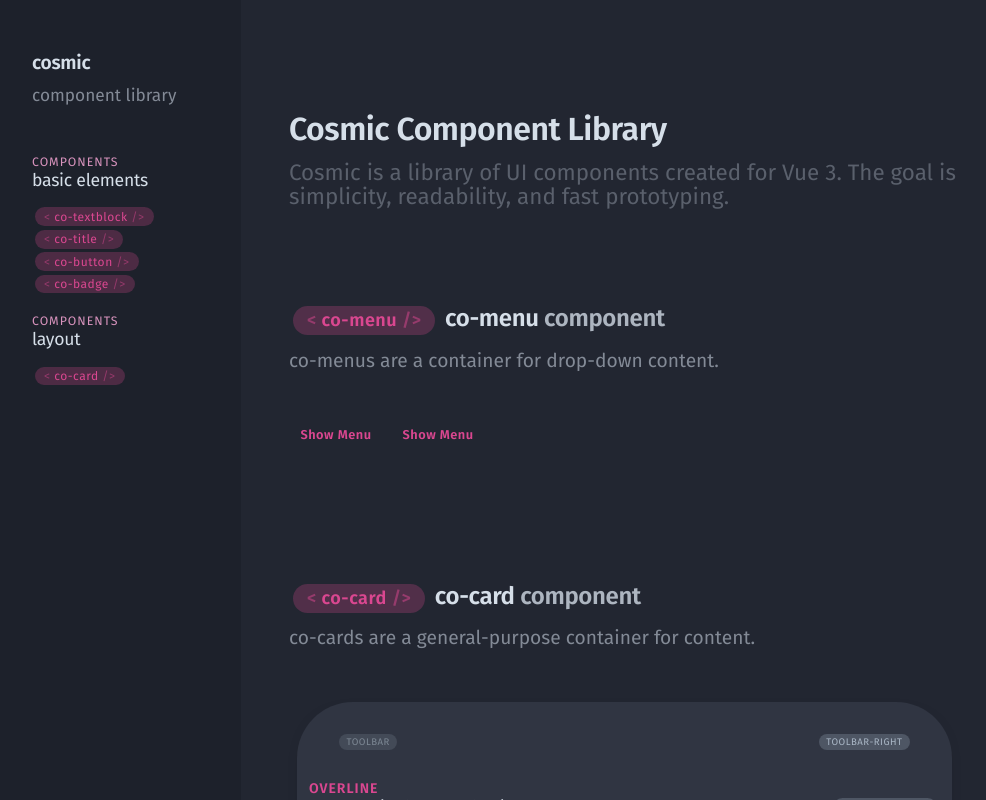
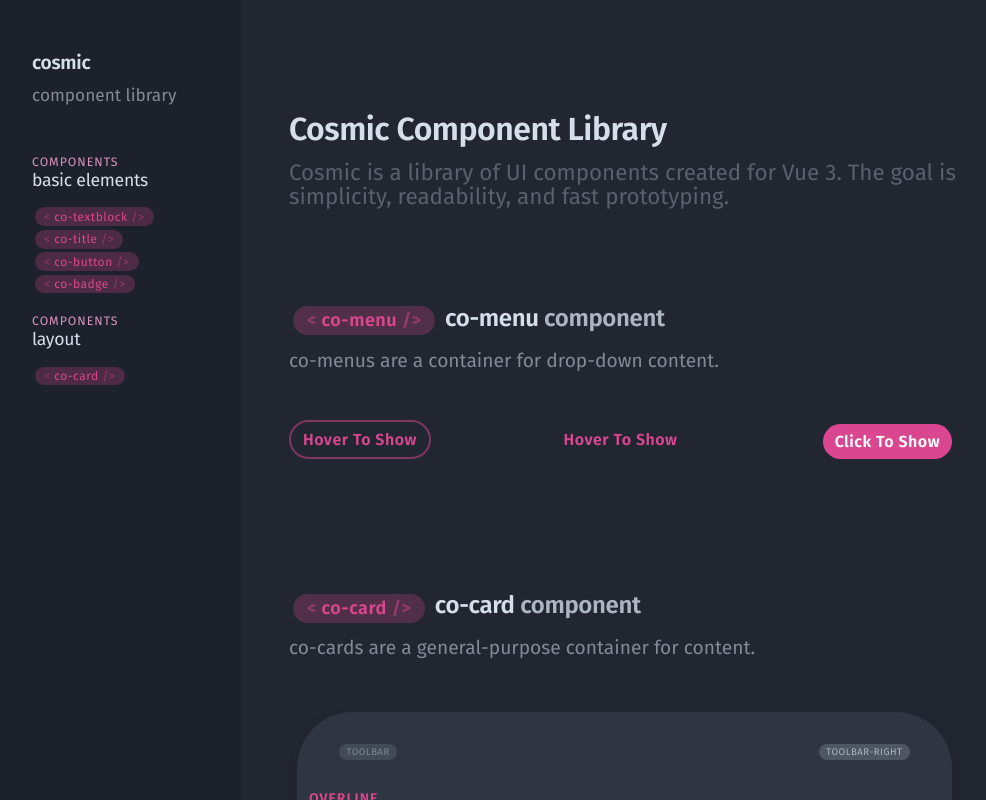
Before and after one commit to audse/cosmic-library, a Vue app: page / in a window 1280 px wide. Shown: the top 800 px of the page, without its empty margins (0-986 px from the left). Built offline with nearby package versions, Linux system fonts and the light colour scheme.

Commit message:
Finalized hover & click effects on dropdown menu component

```diff
--- a/src/components/co-button.vue
+++ b/src/components/co-button.vue
@@ -93,6 +93,7 @@ button,
 .co-button-container,
 .co-button {
     box-sizing: border-box;
+    z-index: 1;
 }
 
 button {
@@ -152,6 +153,7 @@ button {
     transform: translate(0, -1px);
     opacity: 0.9;
     transition: 200ms;
+    z-index: 1;
 }
 
 .co-button-round, .co-button-round-sm, .co-button-round-lg {
@@ -198,6 +200,7 @@ button {
 .co-button-ripple-filled, .co-button-ripple-subtle, .co-button-ripple-light, .co-button-ripple-outline {
     background-position: center;
     transition: background 800ms;
+    z-index: 1;
 }
 
 .co-button-ripple-filled:hover {
--- a/src/components/co-menu.vue
+++ b/src/components/co-menu.vue
@@ -1,17 +1,20 @@
 
 <template>
 
-<span class="co-menu-group" @mouseenter="show=true" @mouseleave="show=false">
+<div v-show="show_clickarea" class="co-menu-clickout-area" @click="clicked_out" />
 
-    <span>
-        <slot name="handler"></slot>
-    </span>
+<span class="co-menu-group" @mouseenter="mouse_enter" @mouseleave="mouse_leave" @click="clicked">
+
+    <span class="co-menu-origin">
+        <slot></slot>
+
+        <div class="co-menu-hover-area" />
+
+        <div :class="['co-menu-container', right ? 'co-menu-container-right' : center ? 'co-menu-container-center' : 'co-menu-container-left']">
 
             <transition name="co-menu">
-        <div v-show="show"  :class="['co-menu-container']">
-            <div :class="['co-menu-triangle']" />
-
-            <div :class="['co-menu', shadow ? 'co-menu-shadow' : shadowDark ? 'co-menu-shadow-dark' : shadowLight ? 'co-menu-shadow-light' : '']">
+                <div v-show="show"  :class="['co-menu', shadow ? 'co-menu-shadow' : shadowDark ? 'co-menu-shadow-dark' : shadowLight ? 'co-menu-shadow-light' : '']">
+                    <div :class="['co-menu-triangle', right ? 'co-menu-triangle-right' : center ? 'co-menu-triangle-center' : 'co-menu-triangle-left' ]" />
 
                     <div class="co-menu-before">
                         <slot name="before"></slot>
@@ -19,24 +22,29 @@
 
                     <div class="co-menu-content">
                         ...
-                    <slot></slot>
+                        <slot name="content"></slot>
                     </div>
 
                 </div>
+            </transition>
         </div>
-    </transition>
+    </span>
+
 </span>
 
 </template>
 <script>
 
-import { defineComponent, computed, ref } from 'vue'
+import { defineComponent, watch, computed, ref } from 'vue'
 
 export default defineComponent({
 
     name: 'co-menu',
 
     props: {
+
+        hover: Boolean,
+
         width: String,
         height: String,
 
@@ -48,35 +56,71 @@ export default defineComponent({
 
         lessRound: Boolean,
 
+        left: Boolean,
         right: Boolean,
+        center: Boolean,
 
     },
 
     setup ( props ) {
 
+        const to_show = ref(false)
         const show = ref(false)
+        const show_clickarea = ref(false)
 
         const border_radius = computed( () => props.lessRound ? '1.5em' : '3.5em' )
 
         const menu_left_radius = computed( () => ` 0 ${border_radius.value} ${border_radius.value} ${border_radius.value} ` )
         const menu_right_radius = computed( () => ` ${border_radius.value} 0 ${border_radius.value} ${border_radius.value} ` )
+        const menu_center_radius = computed( () => border_radius.value )
 
-        const menu_radius = computed( () => props.right ? menu_right_radius.value : menu_left_radius.value )
+        const menu_radius = computed( () => props.right ? menu_right_radius.value : props.center ? menu_center_radius.value : menu_left_radius.value )
 
-        const triangle_left_width = '0 32px 16px 0px'
-        const triangle_right_width = '0 0 16px 32px'
-        const triangle_left_color = `transparent transparent ${props.bg} transparent`
-        const triangle_right_color = `transparent transparent ${props.bg} transparent`
+        const set_menu = () => {
+            return setTimeout( () => {
+                show.value = to_show.value
+            }, 100)
+        }
 
-        const triangle_width = computed( () => props.right ? triangle_right_width : triangle_left_width )
-        const triangle_color = computed( () => props.right ? triangle_right_color : triangle_left_color )
+        const mouse_enter = () => {
+            if ( props.hover ) to_show.value = true
+        }
+
+        const mouse_leave = () => {
+            if ( props.hover ) to_show.value = false
+        }
+
+        const clicked = () => {
+            if ( !props.hover ) {
+                if ( to_show.value || show.value ) {
+                    to_show.value = false
+                    show_clickarea.value = false
+                } else {
+                    to_show.value = true
+                    show_clickarea.value = true
+                }
+            }
+        }
+
+        const clicked_out = () => {
+            to_show.value = false
+            show.value = false
+            show_clickarea.value = false
+        }
+
+        watch(to_show, set_menu)
 
         return {
             show,
+            to_show,
+            show_clickarea,
+            mouse_enter,
+            mouse_leave,
+            clicked,
+            clicked_out,
             border_radius,
             menu_radius,
-            triangle_width,
-            triangle_color
+            set_menu
         //     position
         }
 
@@ -94,20 +138,53 @@ export default defineComponent({
     box-sizing: border-box;
 }
 
-.co-menu-group {
+.co-menu-group, .co-menu-origin {
     position: relative;
+    width: inherit;
 }
 
 .co-menu-container {
 
     width: v-bind(width);
-    max-width: 100%;
-    height: v-bind(height);
-    padding: 16px;
+    padding: 8px 0 0 0;
 
     position: absolute;
-    left: 25%;
+    z-index: 1000;
 }
+
+.co-menu-container-left {
+    left: 50%;
+}
+
+.co-menu-container-right {
+    right: 50%;
+}
+
+.co-menu-container-center {
+    left: 50%;
+    transform: translate(-50%, 0);
+}
+
+.co-menu-hover-area {
+    position: absolute;
+    top: -50%;
+    left: -50%;
+    background: transparent;
+    width: 200%;
+    height: 150%;
+    min-height: 8em;
+    padding-bottom: v-bind(height);
+    z-index: 0;
+}
+
+.co-menu-clickout-area {
+    position: fixed;
+    top: 0;
+    left: 0;
+    right: 0;
+    bottom: 0;
+}
+
 
 .co-menu {
 
@@ -123,6 +200,7 @@ export default defineComponent({
     position: relative;
 
 }
+
 
 .co-menu-shadow-light {
     box-shadow: 0px 5px 25px -20px rgba(0, 0, 0, 0.15);
@@ -146,23 +224,48 @@ export default defineComponent({
     width: 0;
     height: 0;
     border-style: solid;
-    border-width: v-bind(triangle_width);
-    border-color: v-bind(triangle_color);
+    border-color: transparent transparent v-bind(bg) transparent;
 
     position: absolute;
-    top: 0;
+    top: -16px;
+    z-index: 100;
+}
+
+.co-menu-triangle-left {
+    border-width: 0 32px 16px 0px;
+}
+
+.co-menu-triangle-right {
+    right: 0;
+    border-width: 0 0 16px 32px;
+}
+
+.co-menu-triangle-center {
+    left: 50%;
+    transform: translate(-50%, 0);
+    border-width: 0 32px 32px 32px;
 }
 
 .co-menu-enter-active,
 .co-menu-leave-active {
     transition: 250ms ease;
+
+    .co-menu {
+        transition: 150ms ease;
+        transform: scaleY(100%);
+        transform-origin: top;
+    }
 }
 
 .co-menu-enter-from,
 .co-menu-leave-to {
-    transform: translateY(-0.5em);
-    transform-origin: -1em -1em;
+    transform: translateY(-0.75em);
     opacity: 0;
+
+    .co-menu {
+        transform: scaleY(75%);
+        transform-origin: top;
+    }
 }
 
 </style>
--- a/src/components/examples/co-menu.examples.vue
+++ b/src/components/examples/co-menu.examples.vue
@@ -9,16 +9,25 @@
 
 <div class="block">
 
-    <co-menu :bg="grey" width="50vw" shadow-dark>
-        <template #handler>
-            <co-button label="Show Menu" :color="emphasis" subtle />
-        </template>
-    </co-menu>
-    <co-menu :bg="grey" width="10vw" right shadow-dark>
-        <template #handler>
-            <co-button label="Show Menu" :color="emphasis" subtle />
-        </template>
-    </co-menu>
+    <div class="flex">
+
+        <co-menu :bg="grey" width="50vw" left shadow-dark hover>
+            <co-button label="Hover To Show" :color="emphasis" outline lg />
+        </co-menu>
+
+    </div>
+    <div class="flex flex-center">
+
+        <co-menu :bg="grey" width="30vw" center shadow-dark hover>
+            <co-button label="Hover To Show" :color="emphasis" subtle lg/>
+        </co-menu>
+    </div>
+    <div class="flex flex-right">
+
+        <co-menu :bg="grey" width="20vw" right shadow-dark>
+            <co-button label="Click To Show" :color="emphasis" :text-color="truewhite" filled  lg/>
+        </co-menu>
+    </div>
 
 </div>
 
--- a/src/css/app.scss
+++ b/src/css/app.scss
@@ -32,6 +32,16 @@ body, html, #app {
 
 .flex {
     flex: 1;
+}
+
+.flex-right {
+    align-self: flex-end;
+    text-align: right;
+}
+
+.flex-center {
+    justify-self: center;
+    text-align: center;
 }
 
 #wrapper {
```
Lines whose indentation alone changed are shown as unchanged.
